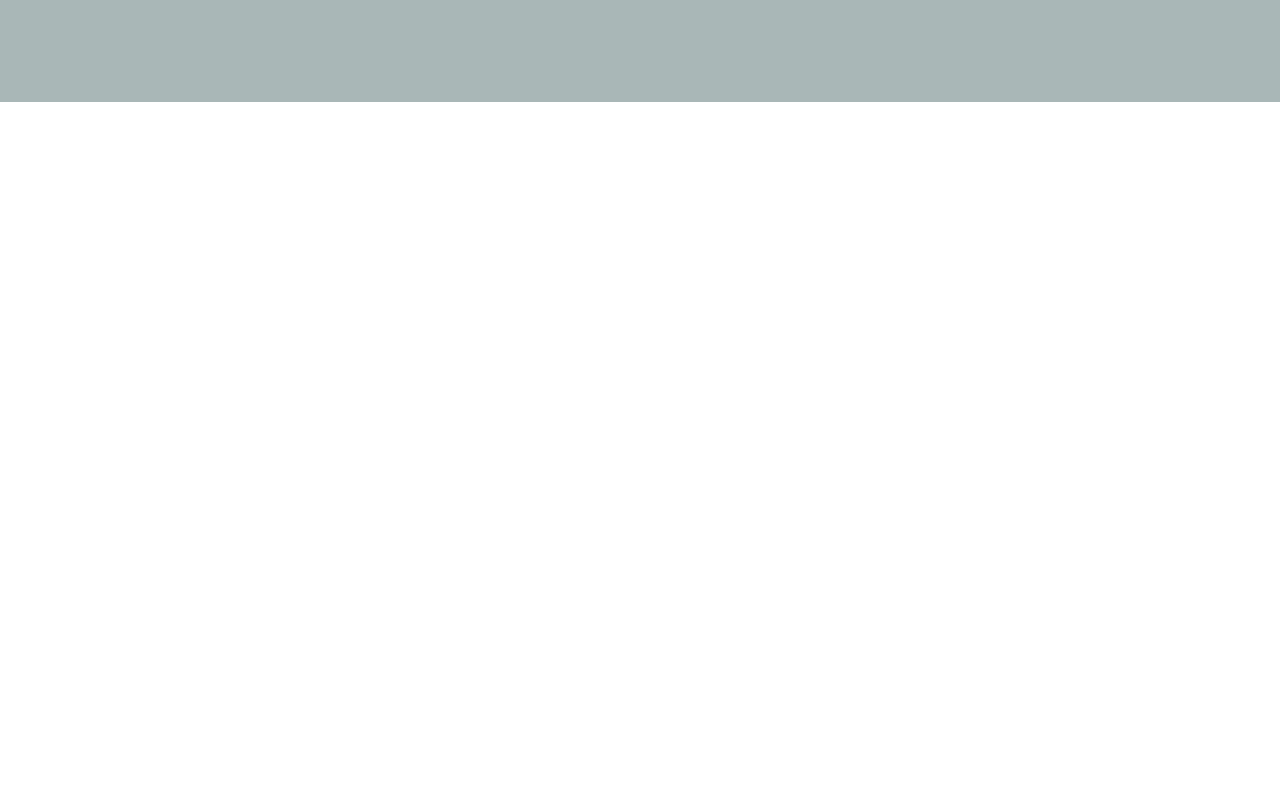
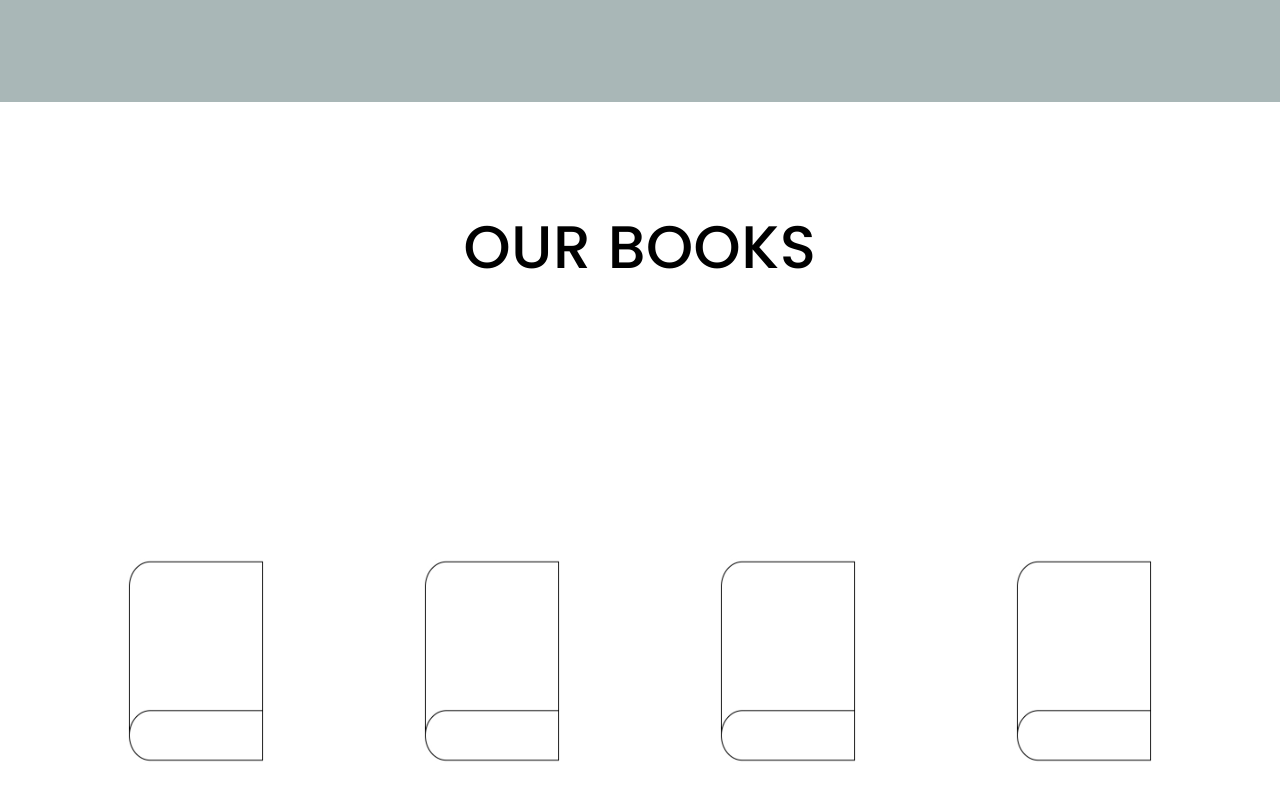
Before and after one commit to prashantbharati/speak1, a React (Create React App) app: page / in a window 1280 px wide. Shown: the part 2298-3098 px from the top of the page. Before the commit the page ends 2400 px from the top, so only its background shows below. Built offline with nearby package versions, Linux system fonts and the light colour scheme.

Commit message:
div 4 done

```diff
--- a/src/App.js
+++ b/src/App.js
@@ -5,6 +5,7 @@ import grp2 from "./images/Group2.jpg";
 import rect2 from "./images/Rectangle2.png";
 import e3 from "./images/Ellipse3.jpg";
 import customer from "./images/Customer.png";
+import book from "./images/book.jpg";
 import { Grid, Container, Typography, Button } from "@material-ui/core";
 import "./index.css";
 import Nav from "./Nav";
@@ -253,6 +254,75 @@ const App = () => {
           </Grid>
         </Grid>
       </div>
+      {/*  div 3 ends */}
+
+      <div style={{ height: "100vh", marginTop: "100px" }}>
+        <div
+          style={{
+            display: "flex",
+            width: "100%",
+            justifyContent: "center",
+          }}
+        >
+          <Typography
+            style={{
+              fontFamily: "Poppins",
+              fontSize: "60px",
+
+              color: "black",
+            }}
+          >
+            OUR BOOKS
+          </Typography>
+        </div>
+        <div
+          style={{
+            display: "flex",
+            flexDirection: "row",
+            justifyContent: "space-evenly",
+            alignItems: "center",
+            height: "100vh",
+            width: "100%",
+          }}
+        >
+          <div
+            style={{
+              height: "300px",
+              width: "200px",
+              backgroundImage: `url(${book})`,
+              backgroundSize: "contain",
+              backgroundRepeat: "no-repeat",
+            }}
+          ></div>
+          <div
+            style={{
+              height: "300px",
+              width: "200px",
+              backgroundImage: `url(${book})`,
+              backgroundSize: "contain",
+              backgroundRepeat: "no-repeat",
+            }}
+          ></div>
+          <div
+            style={{
+              height: "300px",
+              width: "200px",
+              backgroundImage: `url(${book})`,
+              backgroundSize: "contain",
+              backgroundRepeat: "no-repeat",
+            }}
+          ></div>
+          <div
+            style={{
+              height: "300px",
+              width: "200px",
+              backgroundImage: `url(${book})`,
+              backgroundSize: "contain",
+              backgroundRepeat: "no-repeat",
+            }}
+          ></div>
+        </div>
+      </div>
     </>
   );
 };
```
Also changed, not shown: src/images/book.jpg (added).
